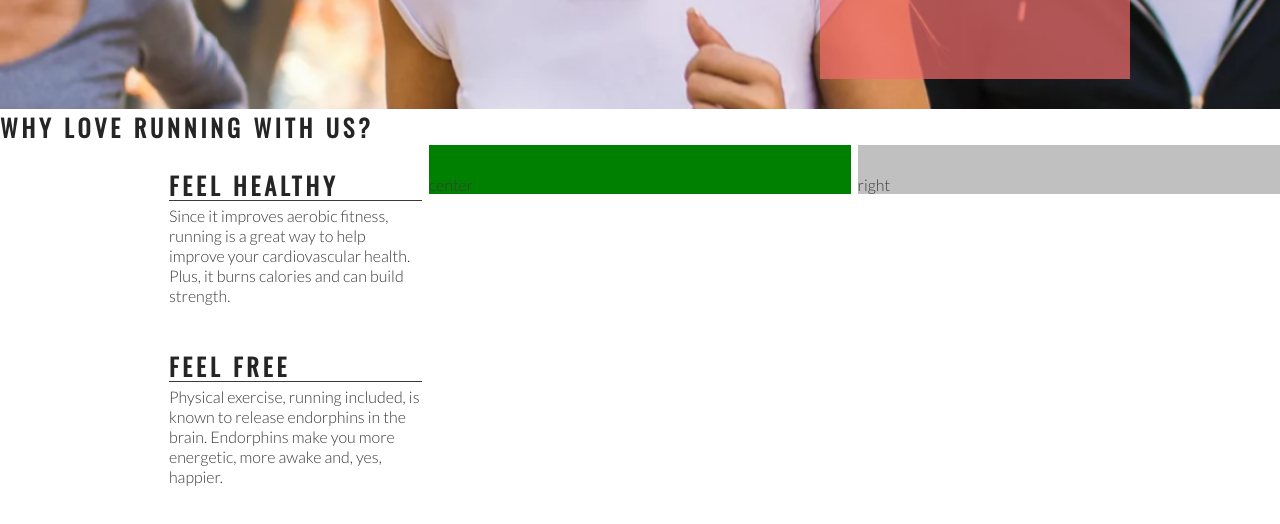
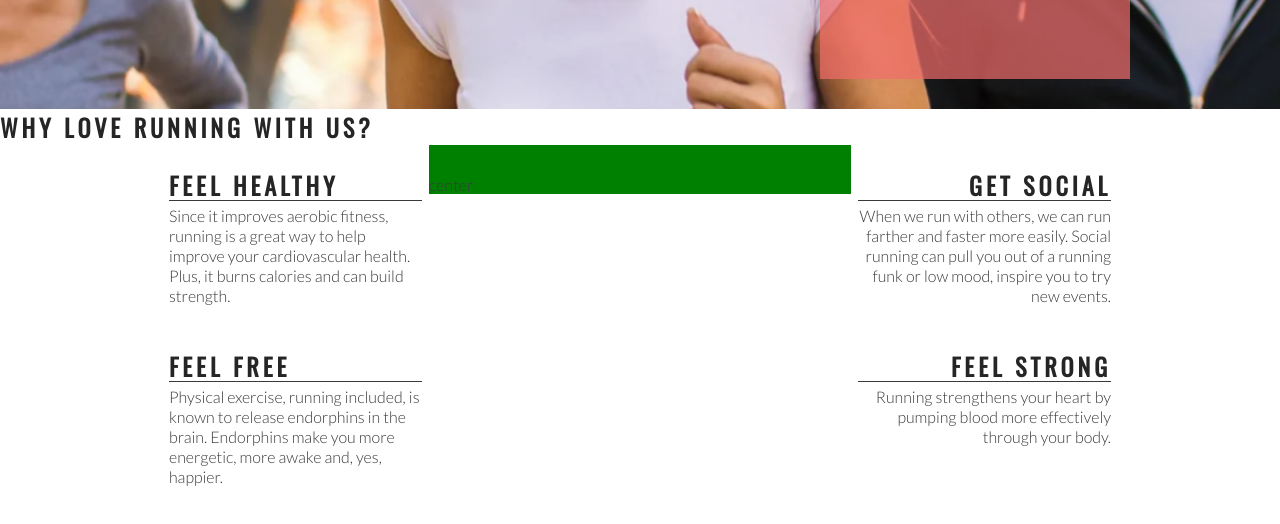
Before and after one commit to JodieHillKitcherside/love-running, a plain HTML site: page index.html in a window 1280 px wide. Shown: the part 566-1090 px from the top of the page. Drawn offline with nearby package versions, Linux system fonts and the light colour scheme.

Commit message:
Style right about section

```diff
--- a/assets/css/style.css
+++ b/assets/css/style.css
@@ -126,7 +126,6 @@ h1, h2 {
     padding-top: 30px;
     width: 33%;
     float: right;
-    background-color: silver;
 }
 
 #center-about {
@@ -149,3 +148,19 @@ hr {
     clear: both;
     margin-bottom: 50px;
 }
+
+.right-about-heading {
+    width: 60%;
+    float: left;
+    line-height: 20px;
+    clear: both;
+    margin-bottom: 50px;
+}
+
+.right-about-heading h2 {
+    text-align: right;
+}
+
+.right-about-heading p{
+    text-align: right;
+}
--- a/index.html
+++ b/index.html
@@ -50,7 +50,21 @@
             </div>
         </div>
 
-        <div id="right-about">right</div>
+        <div id="right-about">
+            <div class="right-about-heading">
+                <h2>Get Social</h2>
+                <hr>
+                <p>When we run with others, we can run farther and faster more easily. Social running can pull you out of a running funk or low mood, inspire you to try new events.</p>
+            </div>
+
+            <div class="right-about-heading">
+                <h2>Feel Strong</h2>
+                <hr>
+                <p>Running strengthens your heart by pumping blood more effectively through your body.</p>
+            </div>
+        </div>
+
+
         <div id="center-about">center</div>
     </section>
 
```
